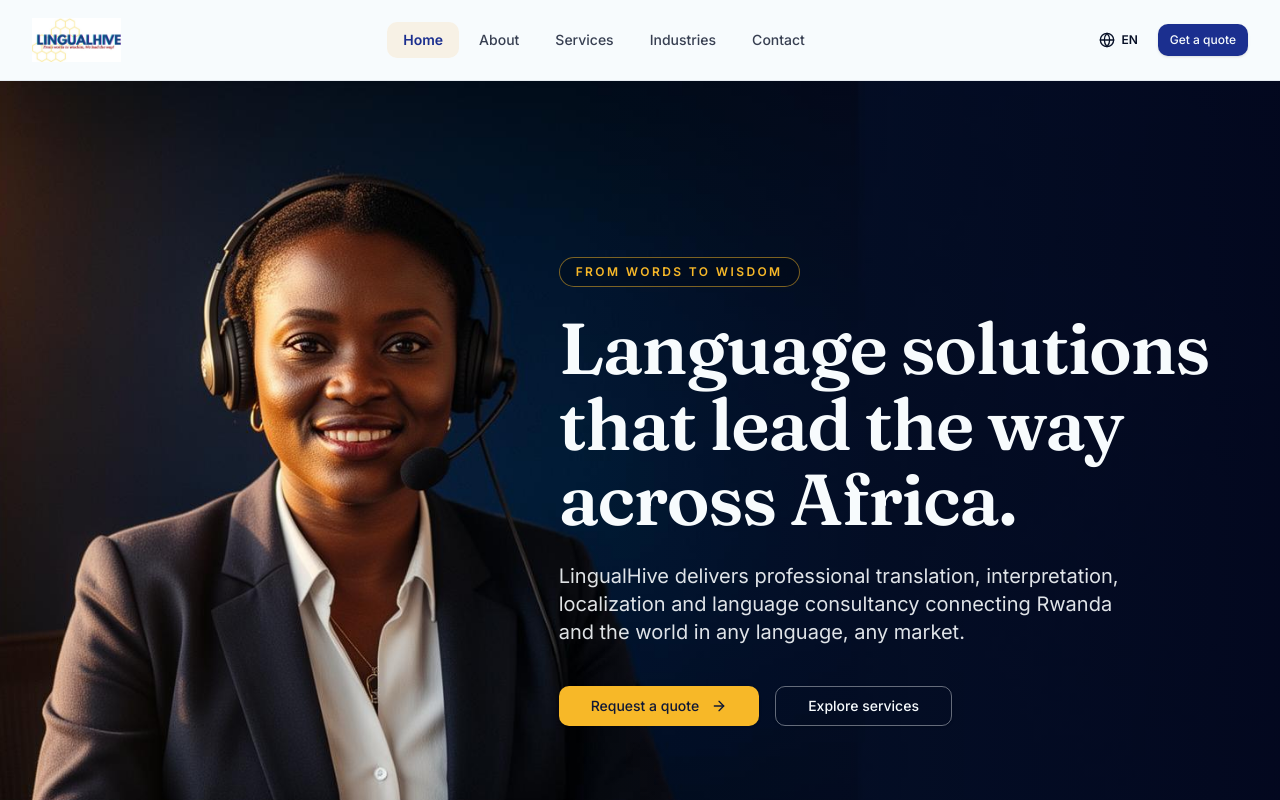
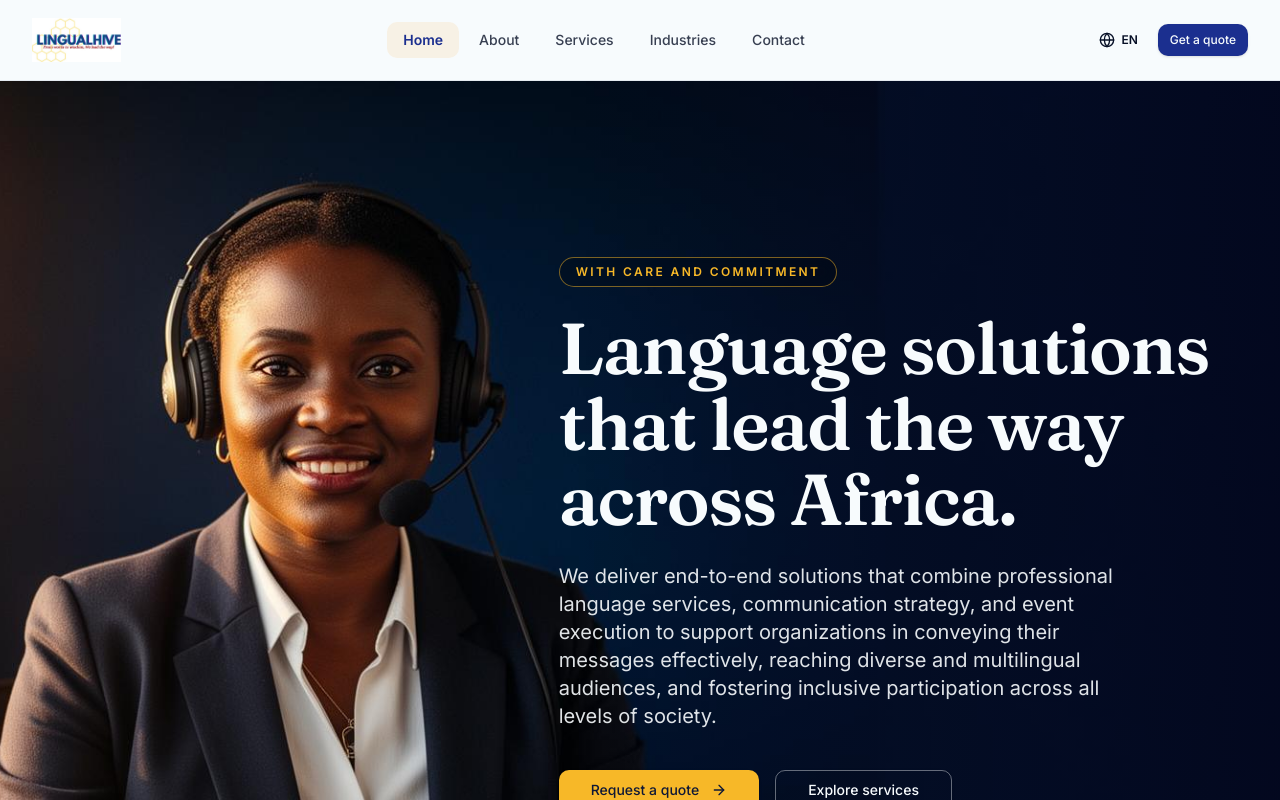
Before and after one commit to kinggiddy1/lingualhive-nextjs, a Next.js app: page / in a window 1280 px wide. Shown: the top 800 px of the page. Built offline with nearby package versions, Linux system fonts and the light colour scheme.

Commit message:
added changes

```diff
--- a/src/app/layout.tsx
+++ b/src/app/layout.tsx
@@ -28,13 +28,13 @@ export const metadata: Metadata = {
     siteName: "LingualHive",
     title: "LingualHive — Language Solutions Across Africa",
     description:
-      "From words to wisdom — language solutions that lead the way across Africa.",
+      "With care and commitment — language solutions that lead the way across Africa.",
   },
   twitter: {
     card: "summary_large_image",
     title: "LingualHive — Language Solutions Across Africa",
     description:
-      "From words to wisdom — language solutions that lead the way across Africa.",
+      "With care and commitment — language solutions that lead the way across Africa.",
   },
 };
 
--- a/src/app/page.tsx
+++ b/src/app/page.tsx
@@ -7,7 +7,7 @@ export const metadata: Metadata = {
     "Professional translation, interpretation and localization services from Kigali, Rwanda. Trusted by ministries, NGOs and global enterprises across Africa.",
   openGraph: {
     title: "LingualHive — Language Solutions Across Africa",
-    description: "From words to wisdom — language solutions that lead the way across Africa.",
+    description: "With care and commitment — language solutions that lead the way across Africa.",
   },
 };
 
--- a/src/i18n/translations.ts
+++ b/src/i18n/translations.ts
@@ -17,9 +17,9 @@ export const translations: Record<Lang, Dict> = {
     "nav.contact": "Contact",
     "nav.quote": "Get a quote",
 
-    "hero.eyebrow": "From words to wisdom",
+    "hero.eyebrow": "With care and commitment",
     "hero.title": "Language solutions that lead the way across Africa.",
-    "hero.subtitle": "LingualHive delivers professional translation, interpretation, localization and language consultancy connecting Rwanda and the world in any language, any market.",
+    "hero.subtitle": "We deliver end-to-end solutions that combine professional language services, communication strategy, and event execution to support organizations in conveying their messages effectively, reaching diverse and multilingual audiences, and fostering inclusive participation across all levels of society.",
     "hero.cta.primary": "Request a quote",
     "hero.cta.secondary": "Explore services",
 
@@ -71,7 +71,7 @@ export const translations: Record<Lang, Dict> = {
     "contact.hours": "Working hours",
     "contact.hoursValue": "Mon–Fri, 9:00–17:00 GMT +2",
 
-    "footer.tagline": "From words to wisdom we lead the way.",
+    "footer.tagline": "With care and commitment we lead the way.",
     "footer.company": "Company",
     "footer.services": "Services",
     "footer.legal": "Legal",
@@ -108,7 +108,7 @@ export const translations: Record<Lang, Dict> = {
 
     "hero.eyebrow": "Des mots à la sagesse",
     "hero.title": "Des solutions linguistiques qui ouvrent la voie en Afrique.",
-    "hero.subtitle": "LingualHive offre des services professionnels de traduction, d'interprétation, de localisation et de conseil linguistique — reliant le Rwanda et le monde, dans toutes les langues.",
+    "hero.subtitle": "Nous proposons des solutions complètes alliant services linguistiques professionnels, stratégie de communication et exécution d'événements afin d'aider les organisations à transmettre efficacement leurs messages, à toucher des publics diversifiés et multilingues, et à favoriser une participation inclusive à tous les niveaux de la société.",
     "hero.cta.primary": "Demander un devis",
     "hero.cta.secondary": "Découvrir nos services",
 
@@ -188,8 +188,8 @@ export const translations: Record<Lang, Dict> = {
     "skip": "Aller au contenu principal",
   },
   rw: {
-    "nav.home": "Ahabanza",
-    "nav.about": "Abo turi bo",
+    "nav.home": "Nyumbani",
+    "nav.about": "Kuhusu",
     "nav.services": "Serivisi",
     "nav.industries": "Inzego",
     "nav.contact": "Twandikire",
@@ -197,7 +197,7 @@ export const translations: Record<Lang, Dict> = {
 
     "hero.eyebrow": "Kuva mu magambo kugeza ku bwenge",
     "hero.title": "Ibisubizo by'indimi biyobora inzira muri Afurika.",
-    "hero.subtitle": "LingualHive itanga serivisi z'ubuhanga zo guhindura indimi, gusobanura, no kujyana ibikorwa ku isoko ry'imbere mu gihugu — duhuza u Rwanda n'isi mu rurimi urwo arirwo rwose.",
+    "hero.subtitle": "Tunatoa suluhisho kamili zinazochanganya huduma za kitaalamu za lugha, mkakati wa mawasiliano, na utekelezaji wa matukio ili kusaidia mashirika katika kuwasilisha ujumbe wao kwa ufanisi, kufikia hadhira mbalimbali na za lugha nyingi, na kukuza ushiriki jumuishi katika ngazi zote za jamii.",
     "hero.cta.primary": "Saba igiciro",
     "hero.cta.secondary": "Reba serivisi",
 
```
